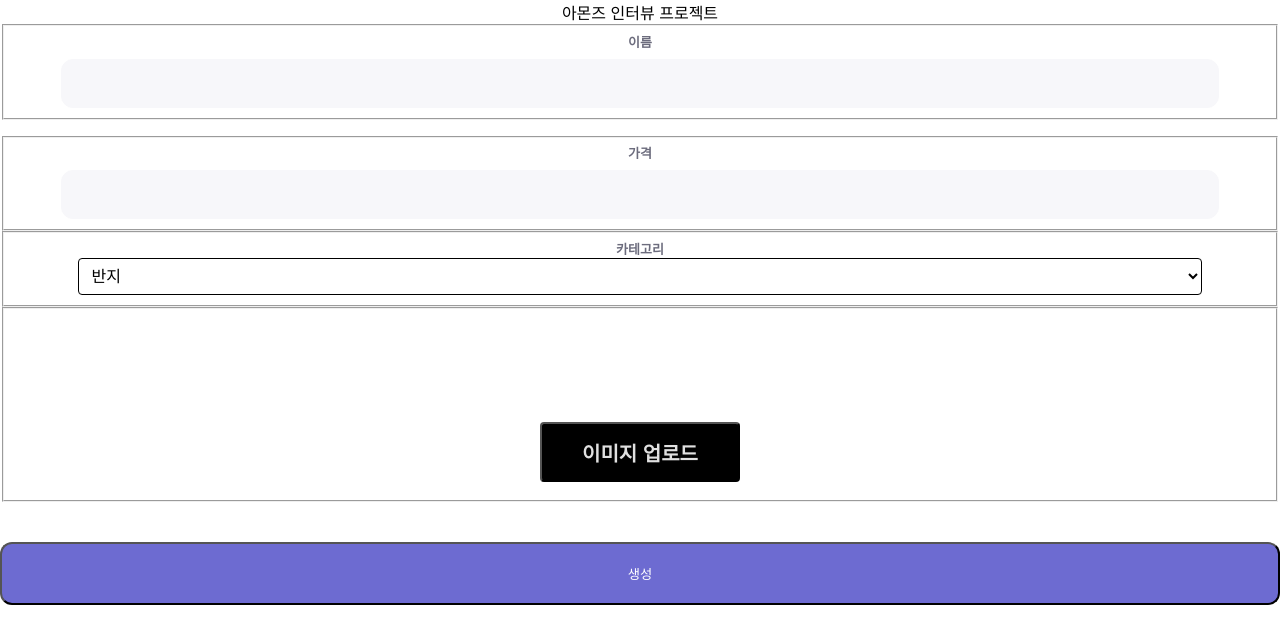
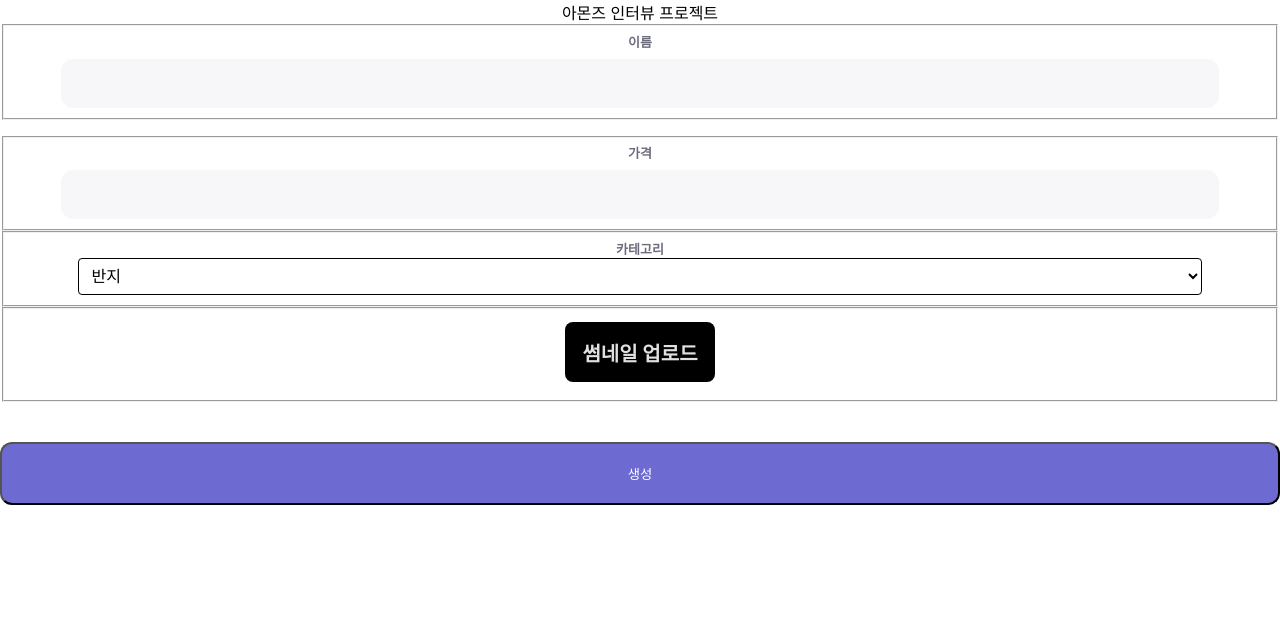
Before and after one commit to hodoocoding/admodz_interview, a React (Create React App) app: page / in a window 1280 px wide. Shown: the top 644 px of the page. Built offline with nearby package versions, Linux system fonts and the light colour scheme.

Commit message:
fix/ImageUploader & ProductAddForm : 테스트간 도출된 버그 수정, inputRef 제거

```diff
--- a/src/components/imageUploader/ImageUplader.tsx
+++ b/src/components/imageUploader/ImageUplader.tsx
@@ -10,27 +10,17 @@ type ImageUploaderProp = {
 const ImageUploader = (props: ImageUploaderProp) => {
   const { setProductThumbnail } = props;
   const [image, setImage] = useState<string | null>(); // 미리보기 이미지
-  const inputRef = useRef<HTMLInputElement>(null);
-
-  const handleButtonClick = () => {
-    if (inputRef.current) {
-      inputRef.current.click();
-    }
-  };
 
   const handleUpdate = (e: ChangeEvent<HTMLInputElement>) => {
-    e.preventDefault();
     const target = e.currentTarget;
     const files = (target.files as FileList)[0];
-
     const reader = new FileReader();
-
     reader.onload = () => {
-      if (reader) {
+      if (reader.result) {
         setImage(reader.result as string);
         setProductThumbnail(reader.result as string);
       }
-      e.target.value = "";
+      // e.target.value = "";
     };
     reader.readAsDataURL(files);
   };
@@ -50,19 +40,13 @@ const ImageUploader = (props: ImageUploaderProp) => {
           <Styled.Image src={image || PLACEHOLDER_IMG} />
         </Styled.ImageWraper>
       ) : null}
-      <Styled.Label>
-        <Styled.Button onClick={() => handleButtonClick()}>
-          이미지 업로드
-          <input
-            accept="image/*"
-            type="file"
-            id="fileUpload"
-            ref={inputRef}
-            onChange={handleUpdate}
-            style={{ display: "none" }}
-          />
-        </Styled.Button>
-      </Styled.Label>
+      <Styled.Label htmlFor="fileUpload">썸네일 업로드</Styled.Label>
+      <Styled.Input
+        accept="image/*"
+        type="file"
+        id="fileUpload"
+        onChange={handleUpdate}
+      />
     </Styled.Container>
   );
 };
--- a/src/components/imageUploader/ImageUploader.style.ts
+++ b/src/components/imageUploader/ImageUploader.style.ts
@@ -13,20 +13,21 @@ export const Container = styled.div`
 `;
 
 export const Label = styled.label`
-  display: grid;
+  display: flex;
+  align-items: center;
   justify-content: center;
-  margin-top: 100px;
-`;
-
-export const Button = styled.button`
-  width: 200px;
+  width: 150px;
   height: 60px;
   background-color: black;
-  border-radius: 4px;
+  border-radius: 8px;
   color: #e0e0e0;
   font-weight: 700;
   font-size: 20px;
   cursor: pointer;
+`;
+
+export const Input = styled.input`
+  display: none;
 `;
 
 export const ImageWraper = styled.div`
--- a/src/components/productAddForm/ProductAddForm.tsx
+++ b/src/components/productAddForm/ProductAddForm.tsx
@@ -1,16 +1,23 @@
-import React, { useState, ChangeEvent, FormEvent } from "react";
+/* eslint-disable no-console */
+import React, { useState, useRef, ChangeEvent, FormEvent } from "react";
 import { useProductMutation } from "hooks/queries/useProductMutation";
 import { ImageUploader } from "components/imageUploader";
+
+import { useNavigate } from "react-router-dom";
 import * as Styled from "./ProductAddForm.style";
 
 const OPTIONS = ["반지", "목걸이", "귀걸이", "이어커프", "팔찌", "발찌"];
 
-function ProductAddForm() {
+const ProductAddForm = () => {
+  const nextId = useRef(11);
+  const navigate = useNavigate();
+
   const [product, setProduct] = useState({
+    id: nextId.current,
     name: "",
+    thumbnail: "",
     price: "",
     category: "",
-    image: "",
   });
 
   const onChangeFormValue = (
@@ -29,15 +36,16 @@ function ProductAddForm() {
     e.preventDefault();
     mutate(product, {
       onSuccess: () => {
-        console.log("등록성공");
+        navigate("/products");
       },
     });
+    nextId.current += 1;
   };
 
-  const setProductThumbnail = (image: string) => {
+  const setProductThumbnail = (thumbnail: string) => {
     setProduct({
       ...product,
-      image,
+      thumbnail,
     });
   };
 
@@ -84,6 +92,6 @@ function ProductAddForm() {
       <Styled.SubmitButton type="submit">생성</Styled.SubmitButton>
     </Styled.Form>
   );
-}
+};
 
 export default ProductAddForm;
```
